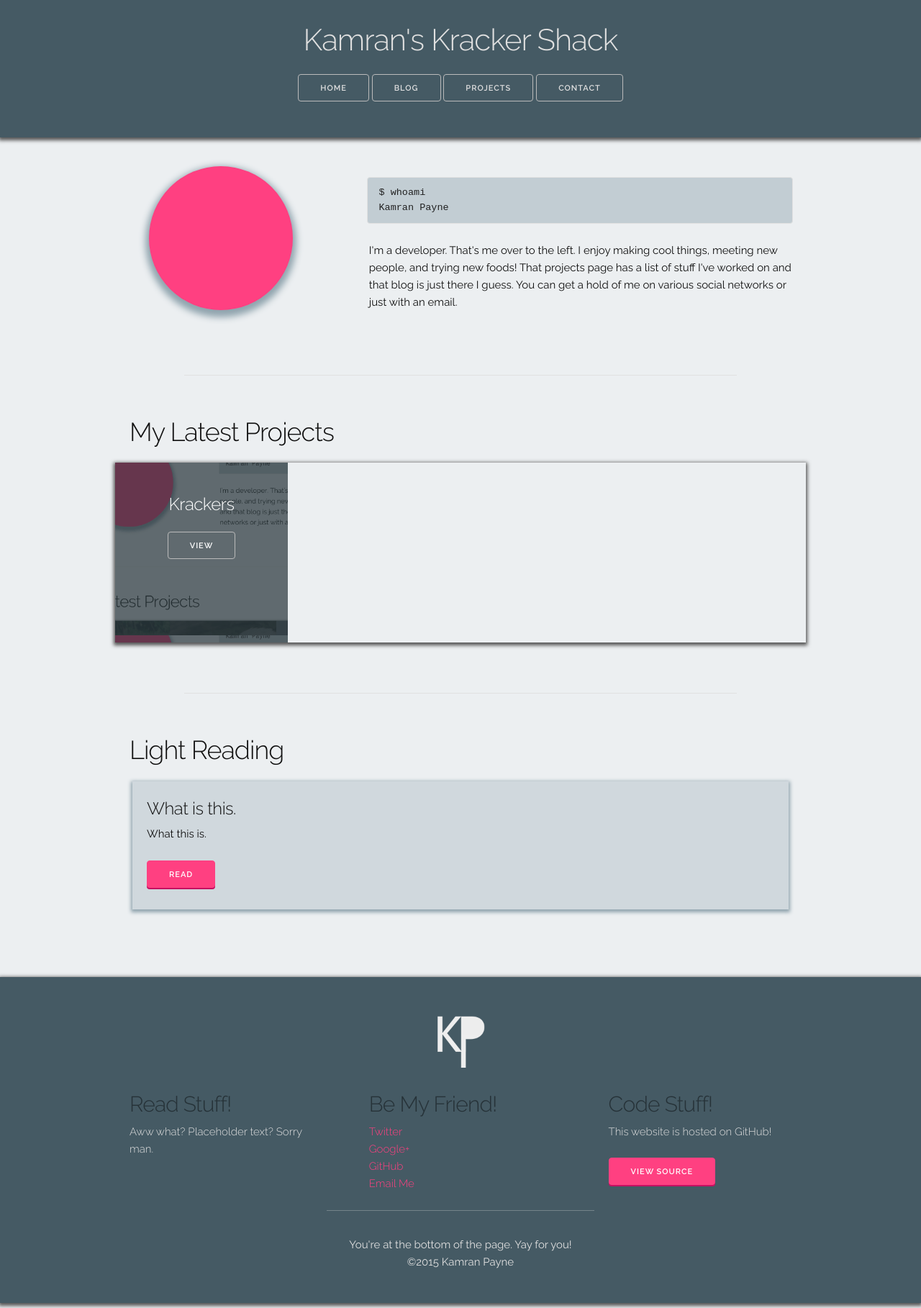
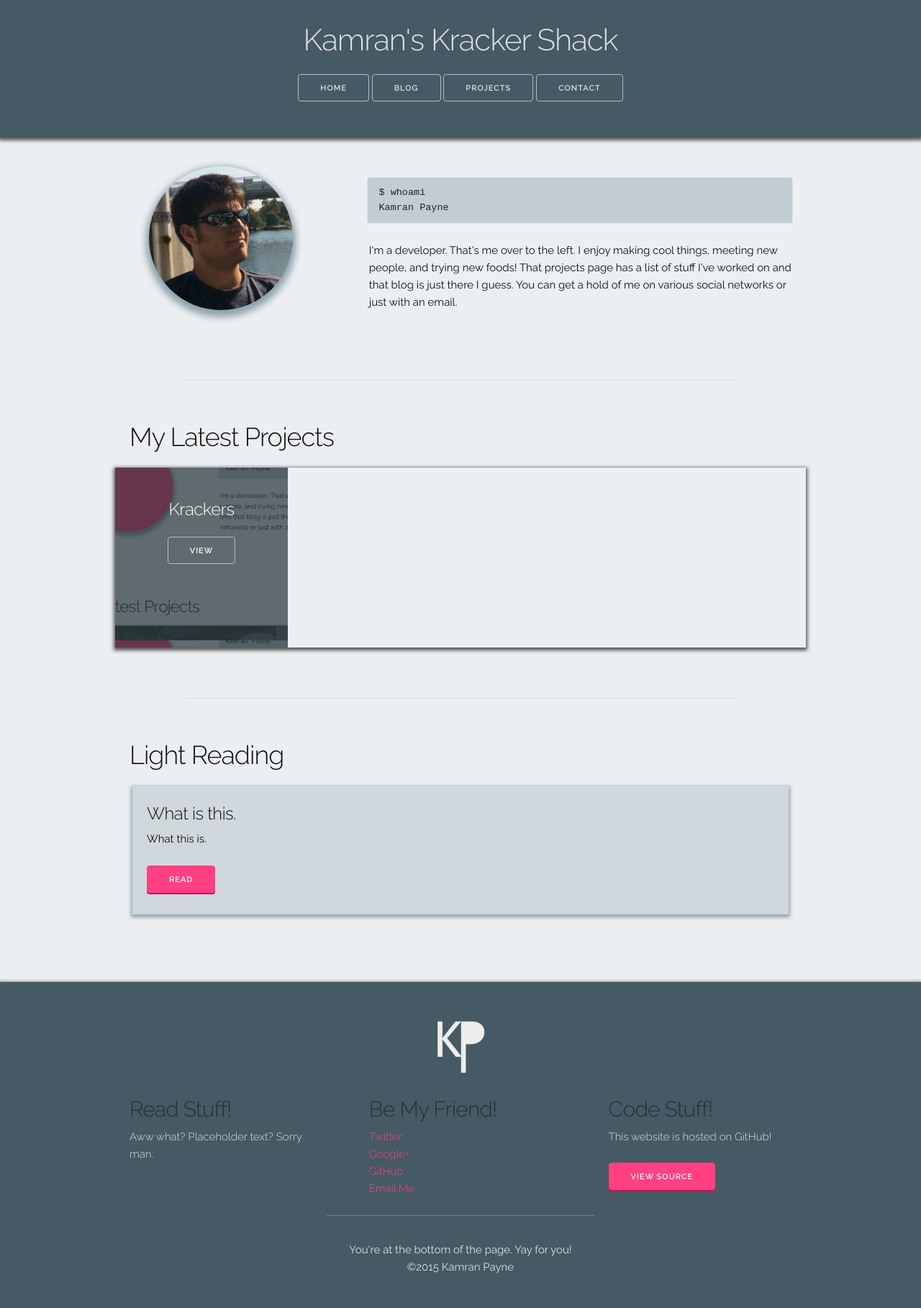
Before and after one commit to kmrn/kmrn.github.io, a Jekyll site: the page built from index.html, in a window 1280 px wide. Shown: the whole page at 72% size. Built offline with Jekyll 4.4.1, drawn with Linux system fonts in a browser that asks for light colours.

Commit message:
add img tag for bio.png

```diff
--- a/index.html
+++ b/index.html
@@ -7,7 +7,7 @@ title: It's me, KP.
   <div class="container">
     <section class="row bio-container">
       <div class="bio-image-container one-third column">
-        <div class="bio-image"></div>
+        <img src="/images/bio.png" alt="My face." class="bio-image" />
       </div>
       <div class="bio-text-container two-thirds column">
         <pre class="bio-header"><code>$ whoami<br>Kamran Payne</code></pre>
```
